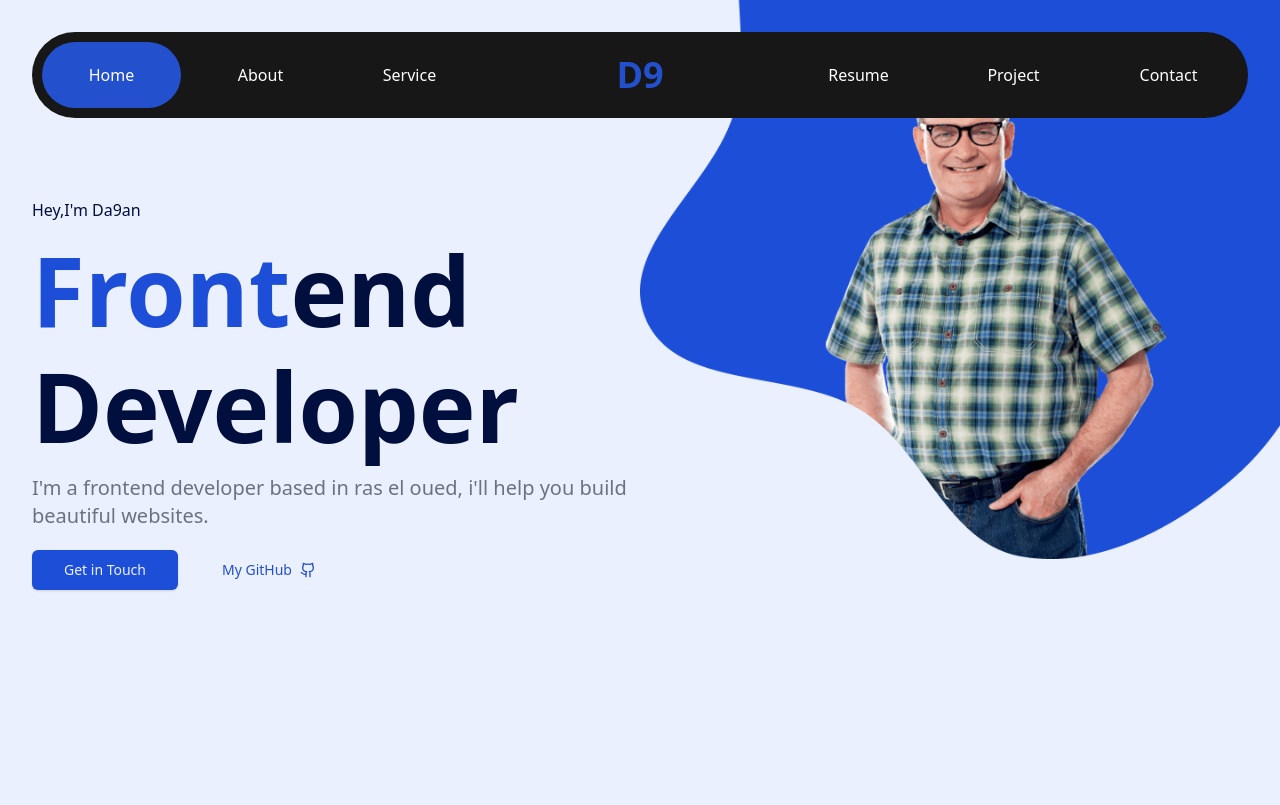
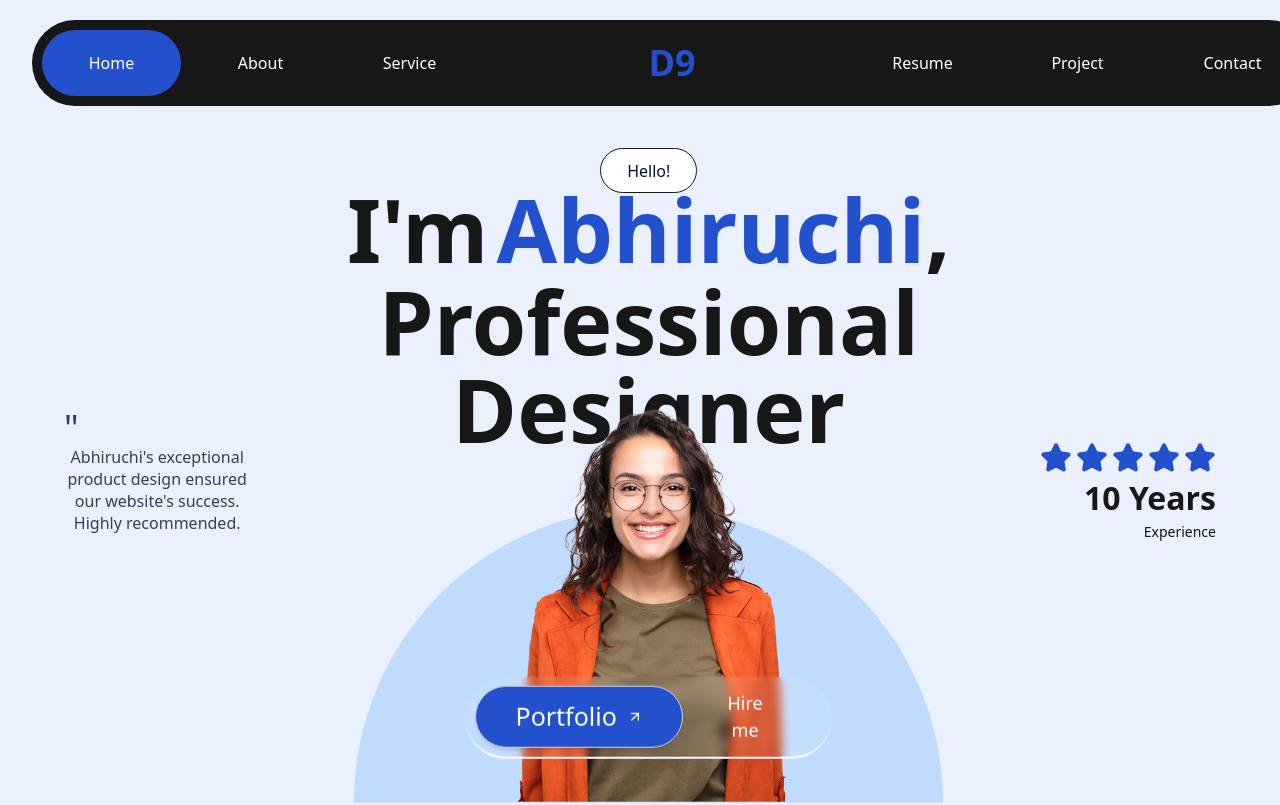
Before and after one commit to zakiD9/Portfolio, a React (Vite) app: page / in a window 1280 px wide. Shown: the top 805 px of the page. Built offline with nearby package versions, Linux system fonts and the light colour scheme.

Commit message:
hero section

```diff
--- a/src/components/Header.tsx
+++ b/src/components/Header.tsx
@@ -1,7 +1,18 @@
 import React, { useState, useEffect } from 'react';
 import { Menu, X } from 'lucide-react';
 
-const menuItems = [
+interface MenuItem {
+  label: string;
+}
+
+interface NavButtonProps {
+  item: MenuItem;
+  selected: string;
+  handleClick: (label: string) => void;
+  className?: string;
+}
+
+const menuItems: MenuItem[] = [
   { label: "Home" },
   { label: "About" },
   { label: "Service" },
@@ -10,8 +21,7 @@ const menuItems = [
   { label: "Contact" },
 ];
 
-// زر قابل لإعادة الاستخدام
-const NavButton = ({ item, selected, handleClick, className }) => (
+const NavButton: React.FC<NavButtonProps> = ({ item, selected, handleClick, className }) => (
   <button
     className={`flex items-center justify-center rounded-[60px] text-base font-medium transition duration-300 ${selected === item.label ? 'bg-primary font-bold' : 'bg-transparent hover:bg-[#232323]'} ${className}`}
     onClick={() => handleClick(item.label)}
@@ -21,15 +31,15 @@ const NavButton = ({ item, selected, handleClick, className }) => (
   </button>
 );
 
-const Navbar = () => {
-  const [selected, setSelected] = useState("Home");
-  const [isMobileMenuOpen, setIsMobileMenuOpen] = useState(false);
+const Navbar: React.FC = () => {
+  const [selected, setSelected] = useState<string>("Home");
+  const [isMobileMenuOpen, setIsMobileMenuOpen] = useState<boolean>(false);
 
   const toggleMobileMenu = () => {
     setIsMobileMenuOpen(!isMobileMenuOpen);
   };
 
-  const handleClick = (label) => {
+  const handleClick = (label: string) => {
     setSelected(label);
     setIsMobileMenuOpen(false);
 
@@ -39,14 +49,13 @@ const Navbar = () => {
     }
   };
 
-  // تفعيل العنصر عند التمرير
   useEffect(() => {
     const sections = menuItems.map(item => document.getElementById(item.label.toLowerCase()));
 
     const observer = new IntersectionObserver(
       (entries) => {
         entries.forEach(entry => {
-          if (entry.isIntersecting) {
+          if (entry.isIntersecting && entry.target.id) {
             setSelected(entry.target.id.charAt(0).toUpperCase() + entry.target.id.slice(1));
           }
         });
@@ -59,28 +68,24 @@ const Navbar = () => {
   }, []);
 
   return (
-    <nav className="relative w-full max-w-[1298px] h-[70px] sm:h-[80px] lg:h-[86px] bg-[#171717] text-white px-10 lg:px-2.5 rounded-[25px] sm:rounded-[35px] lg:rounded-[50px] backdrop-blur-[15px] mx-auto flex items-center justify-between z-50">
+    <nav className=" w-full top-5  fixed max-w-[1298px] h-[70px] sm:h-[80px] lg:h-[86px] bg-[#171717] text-white px-10 lg:px-2.5 rounded-[25px] sm:rounded-[35px] lg:rounded-[50px] backdrop-blur-[15px] mx-auto flex items-center justify-between z-50">
 
-      {/* Desktop Left */}
       <div className="hidden lg:flex flex-1 justify-start gap-2.5">
         {menuItems.slice(0, 3).map(item => (
           <NavButton key={item.label} item={item} selected={selected} handleClick={handleClick} className="w-[139px] h-[66px]" />
         ))}
       </div>
 
-      {/* Logo */}
       <div>
         <h1 className="text-4xl font-bold text-primary">D9</h1>
       </div>
 
-      {/* Desktop Right */}
       <div className="hidden lg:flex flex-1 justify-end gap-4">
         {menuItems.slice(3).map(item => (
           <NavButton key={item.label} item={item} selected={selected} handleClick={handleClick} className="w-[139px] h-[66px]" />
         ))}
       </div>
 
-      {/* Mobile Toggle */}
       <button
         className="lg:hidden flex items-center justify-center w-10 h-10 rounded-full bg-primary hover:bg-primary transition-colors"
         onClick={toggleMobileMenu}
@@ -88,7 +93,6 @@ const Navbar = () => {
         {isMobileMenuOpen ? <X size={20} /> : <Menu size={20} />}
       </button>
 
-      {/* Mobile Menu */}
       {isMobileMenuOpen && (
         <div className="absolute top-[100%] left-0 right-0 mt-2 bg-[#171717] rounded-[25px] backdrop-blur-[15px] lg:hidden z-40">
           <div className="flex flex-col p-4 gap-2">
--- a/src/components/heroSection/HeroSection.tsx
+++ b/src/components/heroSection/HeroSection.tsx
@@ -1,6 +1,9 @@
-import { Github } from "lucide-react";
-import myPhoto from "../../assets/image (1).png";
-import { Button } from "../ui/button";
+import { Star } from "lucide-react";
+import myPhoto from "../../assets/young-pretty-woman-looking-happy-goofy-with-broad-fun-loony-smile-eyes-wide-open-against-white-wall 2.png";
+import heroFrame from "../../assets/Frame 68.svg";
+import DualToggleButtons from "../ui/DualButtons";
+import ClientOnly from "../ui/ClientOnly";
+import CustomText from "../ui/CustomText";
 
 
 
@@ -8,20 +11,73 @@ import { Button } from "../ui/button";
 export default function HeroSection(){
 
     return(
-        <div className="w-full flex mb-28">
-            <div className="w-1/2 flex flex-col gap-5 text-start mt-20">
-            <span className="">Hey,I'm Da9an</span>
-            <div className="flex items-center gap-0 text-8xl font-bold"><h1 className="text-blue-700">Front</h1><h1>end </h1></div>
-            <h1 className="text-8xl font-bold">Developer</h1>
-            <span className="text-xl text-gray-500">I'm a frontend developer based in ras el oued, i'll help you build beautiful websites.</span>
-            <div className="flex gap-3 items-center">
-            <Button size="lg">Get in Touch</Button>
-            <Button variant="link" size="lg">My GitHub <Github className="w-5 h-5" /></Button>
+        <div className="group flex flex-col md:flex-row w-full min-h-[600px] sm:min-h-[700px] lg:h-[700] lg:-mb-2 xl:mb-0 xl:h-[846px] px-4 sm:px-6 md:px-8 gap-6 sm:gap-8 md:gap-[71px] items-center justify-center mt-6">
+        <div className="hidden lg:flex flex-col w-[328px] h-[138px] items-start justify-start transition-transform duration-300 ease-in-out group-hover:-translate-y-[250px]">
+          <div className="text-[#344054] text-[36px] leading-none">&quot;</div>
+          <p className="text-[#344054] text-[16px] font-medium leading-snug">
+            Abhiruchi&apos;s exceptional product design ensured our website&apos;s success.
+            <br />
+            Highly recommended.
+          </p>
+        </div>
+
+        <div className="relative w-full flex flex-col items-center justify-center">
+          <div className="flex w-full max-w-[952px] flex-col items-center justify-center  transition-all duration-300 ease-in-out group-hover:translate-y-[280px] group-hover:opacity-0 px-4 sm:px-6">
+            <ClientOnly>
+              <button className="h-[45px] px-[26px] py-[13px] translate-y-0 md:translate-y-10 rounded-full border border-[#171717] flex items-center justify-center bg-white mt-10">
+                Hello!
+              </button>
+            </ClientOnly>
+            <div className="flex flex-col sm:flex-row sm:gap-2 items-center sm:items-end mb-1 mt-6 sm:mt-8">
+              <CustomText title="I&apos;m" className="text-[#171717] font-semibold text-4xl sm:text-5xl md:text-7xl xl:text-[88px]" />
+              <div className="flex items-end">
+                <CustomText title="Abhiruchi" className="text-primary font-semibold text-4xl sm:text-5xl md:text-7xl xl:text-[88px]" />
+                <CustomText title="," className="text-[#171717] font-semibold text-4xl sm:text-5xl md:text-7xl xl:text-[88px]" />
+              </div>
             </div>
+            <CustomText title="Professional Designer" className="text-[#171717] font-semibold text-4xl sm:text-5xl md:text-7xl xl:text-[88px] text-center" />
+          </div>
+
+          <div className="relative w-full max-w-[952px] aspect-[3/2] flex flex-col items-center justify-center -translate-y-[10%] sm:-translate-y-[15%] md:-translate-y-[20%] mx-auto px-4">
+            <div className="absolute bottom-0 z-0 w-[90%] max-w-[812px] aspect-[2/1] overflow-hidden flex items-center justify-center pointer-events-auto">
+              <div className="absolute w-full h-full bg-blue-200 rounded-t-full" />
             </div>
-            <div className="w-1/2 absolute right-0 top-0">
-                <img alt="me" src={myPhoto} />
+
+            <div className="absolute z-10 transition-all duration-500 ease-in-out opacity-0 scale-0 group-hover:opacity-100 group-hover:scale-105">
+              <img
+                src={heroFrame}
+                alt="Frame Decoration"
+                width={1017}
+                height={688}
+                className="object-contain w-full h-auto"
+              />
             </div>
+
+            <img
+              src={myPhoto}
+              alt="abhiruchi"
+              width={952}
+              height={636}
+              className="relative z-20 w-full h-auto object-contain mt-5"
+            />
+
+            <div className="absolute bottom-[10%] z-30 w-full hidden md:flex justify-center">
+              <DualToggleButtons />
+            </div>
+          </div>
         </div>
+
+        <div className="hidden lg:flex w-[169px] h-[125px] flex-col items-end justify-end gap-2 transition-transform duration-300 ease-in-out group-hover:-translate-y-[250px]">
+          <div className="flex gap-1">
+            {[...Array(5)].map((_, i) => (
+              <Star key={i} size={32} fill="#2350CC" stroke="#2350CC" />
+            ))}
+          </div>
+          <h1 className="text-[32px] font-bold text-[#171717] leading-none whitespace-nowrap">
+            10 Years
+          </h1>
+          <p className="text-sm text-[#171717]">Experience</p>
+        </div>
+      </div>
     )
 }
--- /dev/null
+++ b/src/components/ui/ClientOnly.tsx
@@ -0,0 +1,20 @@
+import { useEffect, useState } from 'react';
+
+interface ClientOnlyProps {
+  children: React.ReactNode;
+  fallback?: React.ReactNode;
+}
+
+export default function ClientOnly({ children, fallback = null }: ClientOnlyProps) {
+  const [isClient, setIsClient] = useState(false);
+
+  useEffect(() => {
+    setIsClient(true);
+  }, []);
+
+  if (!isClient) {
+    return <>{fallback}</>;
+  }
+
+  return <>{children}</>;
+}
--- /dev/null
+++ b/src/components/ui/CustomText.tsx
@@ -0,0 +1,18 @@
+import React from 'react';
+
+interface CustomTextProps {
+  title: string;
+  className?: string;
+}
+
+const CustomText: React.FC<CustomTextProps> = ({ title, className  }) => {
+  return (
+    <div
+      className={`leading-tight ${className}`}
+    >
+      {title}
+    </div>
+  );
+};
+
+export default CustomText;
--- /dev/null
+++ b/src/components/ui/DualButtons.tsx
@@ -0,0 +1,49 @@
+import { useState } from 'react';
+import { ArrowUpRight } from 'lucide-react';
+
+export default function DualToggleButtons() {
+  const [active, setActive] = useState<"portfolio" | "hire">("portfolio");
+
+  return (
+    <div className="flex border-b-2 border-white bg-white/10 backdrop-blur-[5px] rounded-full gap-[10px] p-[10px] w-[367px] h-[82px] items-center justify-center">
+      <button
+        onMouseEnter={() => setActive("portfolio")}
+        className={`group flex items-center justify-center gap-2.5 px-5 py-2.5 rounded-[60px] transition-all duration-300 ease-in-out cursor-pointer
+          ${
+            active === "portfolio"
+              ? "bg-primary text-white font-medium text-[25px] w-[208px] h-[62px] border border-[#D0D5DD] shadow-md"
+              : "bg-transparent text-white font-light text-[18px] w-[129px] h-[54px]"
+          }`}
+      >
+        Portfolio
+        <ArrowUpRight
+          size={16}
+          className={`transition-all duration-300 ${
+            active === "portfolio"
+              ? "opacity-100 translate-x-0"
+              : "opacity-0 -translate-x-1 group-hover:opacity-100"
+          }`}
+        />
+      </button>
+      <button
+        onMouseEnter={() => setActive("hire")}
+        className={`group flex items-center justify-center gap-2.5 px-5 py-2.5 rounded-[60px] transition-all duration-300 ease-in-out cursor-pointer
+          ${
+            active === "hire"
+              ? "bg-primary text-white font-medium text-[25px] w-[208px] h-[62px] border border-[#D0D5DD] shadow-md"
+              : "bg-transparent text-white font-light text-[18px] w-[129px] h-[54px]"
+          }`}
+      >
+        Hire me
+        <ArrowUpRight
+          size={16}
+          className={`transition-all duration-300 ${
+            active === "hire"
+              ? "opacity-100 translate-x-0"
+              : "opacity-0 -translate-x-1 group-hover:opacity-100"
+          }`}
+        />
+      </button>
+    </div>
+  );
+}
```
Also changed, not shown: src/assets/Frame 68.svg (added), src/assets/young-pretty-woman-looking-happy-goofy-with-broad-fun-loony-smile-eyes-wide-open-against-white-wall 2.png (added).
